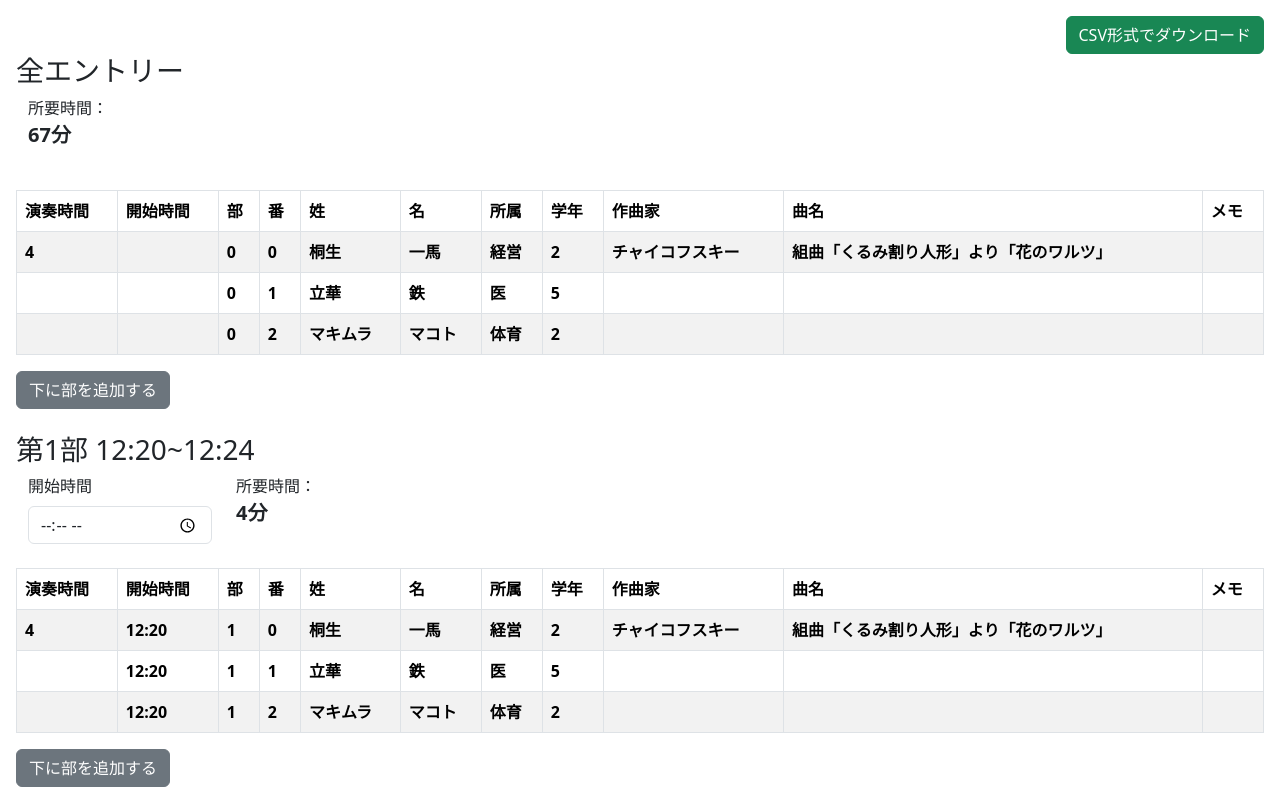
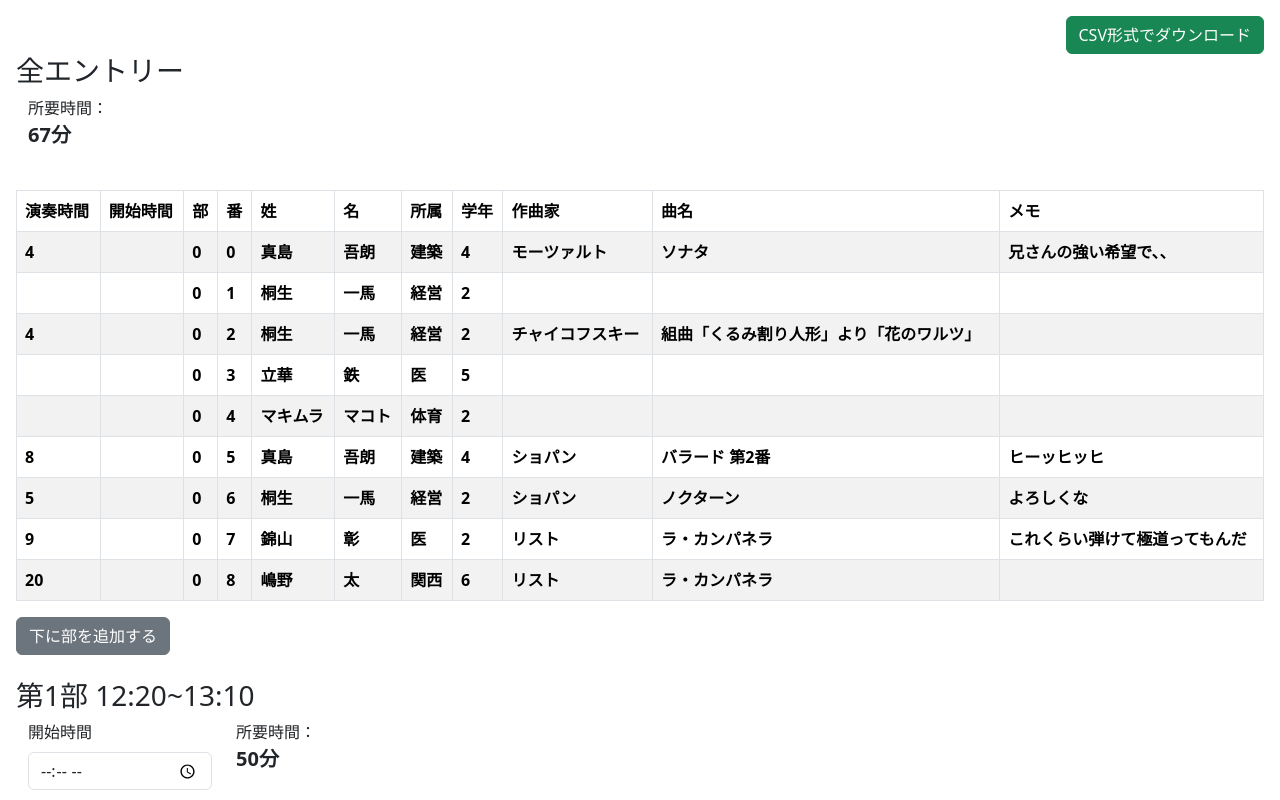
Before and after one commit to ritto153/PianoProgramEditor, a React (Create React App) app: page / in a window 1280 px wide. Shown: the top 800 px of the page. Built offline with nearby package versions, Linux system fonts and the light colour scheme.

Commit message:
新しいデータの表示に成功

```diff
--- a/src/App.tsx
+++ b/src/App.tsx
@@ -5,10 +5,10 @@ import CsvDownloadButton from "./components/CsvDownloadButton";
 import { ReorderEntryInPartMap } from "./utils/ReorderEntryInPartMap";
 import { useEntries } from "./EntryProvider";
 import { DropResult } from "./type/DropResult";
-import { Entry } from "./type/Entry";
+import { NewEntry } from "./type/Entry";
 
 export default function App() {
-  const { partMap, entryMap, setPartMap } = useEntries();
+  const { partMap, newPartMap, newEntryMap, setPartMap } = useEntries();
 
   const nonAssinedPart = Object.values(partMap).find(
     (part) => part.partNum === 0
@@ -43,13 +43,13 @@ export default function App() {
     setPartMap(newPartMap);
   };
 
-  const sortedParts = Object.values(partMap).sort(
+  const sortedParts = Object.values(newPartMap).sort(
     (a, b) => a.partNum - b.partNum
   );
 
-  const csvData: Entry[] = sortedParts
+  const csvData: NewEntry[] = sortedParts
     .map((entry) =>
-      Object.values(entry.entryIds).map((entryId) => entryMap[entryId])
+      Object.values(entry.entryIds).map((entryId) => newEntryMap[entryId])
     )
     .flat();
 
--- a/src/EntryProvider.tsx
+++ b/src/EntryProvider.tsx
@@ -4,17 +4,20 @@ import newResponse from "./data/newResponse.json";
 import { PartMapBuilder } from "./utils/PartMapBuilder";
 import { OldEntryMapBuilder } from "./utils/OldEntryMapBuilder";
 import { NewEntryMapBuilder } from "./utils/NewEntryMapBuilder";
+import { NewPartMapBuilder } from "./utils/NewPartMapBuilder";
 import { EntryMap, NewEntryMap } from "./type/Entry";
 import { PartMap } from "./type/Part";
 
 const initialEntryMap = OldEntryMapBuilder(response.entries);
 const initialNewEntryMap = NewEntryMapBuilder(newResponse.entries);
 const initialPartMap = PartMapBuilder(response);
+const initialNewPartMap = NewPartMapBuilder(newResponse);
 
 interface EntryContextValue {
   entryMap: EntryMap;
   newEntryMap: NewEntryMap;
   partMap: PartMap;
+  newPartMap: PartMap;
   setPartMap: React.Dispatch<React.SetStateAction<PartMap>>;
 }
 
@@ -22,6 +25,7 @@ const EntryContext = createContext<EntryContextValue>({
   entryMap: {},
   newEntryMap: {},
   partMap: {},
+  newPartMap: {},
   setPartMap: () => {},
 });
 export const useEntries = () => useContext(EntryContext);
@@ -31,9 +35,10 @@ export default function EntryProvider(props: { children: JSX.Element }) {
   const entryMap = initialEntryMap;
   const newEntryMap = initialNewEntryMap;
   const [partMap, setPartMap] = useState(initialPartMap);
+  const [newPartMap, setNewPartMap] = useState(initialNewPartMap);
 
   return (
-    <EntryContext.Provider value={{ entryMap, newEntryMap, partMap, setPartMap }}>
+    <EntryContext.Provider value={{ entryMap, newEntryMap, partMap, newPartMap, setPartMap }}>
       {children}
     </EntryContext.Provider>
   );
--- a/src/components/CsvDownloadButton.tsx
+++ b/src/components/CsvDownloadButton.tsx
@@ -1,10 +1,10 @@
 import { CSVLink } from "react-csv";
-import { Entry } from "../type/Entry";
+import { Entry, NewEntry } from "../type/Entry";
 import Button from "react-bootstrap/Button";
 import styled from "styled-components";
 
 type Props = {
-  csvData: Entry[];
+  csvData: NewEntry[];
   // TODO: ヘッダーの定義
   // headers: any;
 };
--- a/src/components/EntryTable.tsx
+++ b/src/components/EntryTable.tsx
@@ -17,16 +17,15 @@ type Props = {
 
 export default function EntryTable(props: Props) {
   const { partId, EntrySchedules } = props;
-  const { partMap, entryMap, newEntryMap } = useEntries();
+  const { newPartMap, entryMap, newEntryMap } = useEntries();
 
-  const part = partMap[partId];
+  const part = newPartMap[partId];
   const selectedEntryIds = part.entryIds;
 
-  const selectedEntryIdsShouldRemove = ["tachibanafu"];
   const entriesForTableRow = useMemo(
     () =>
       BuildEntriesForTableRow({
-        entryIds: selectedEntryIdsShouldRemove,
+        entryIds: selectedEntryIds,
         entryMap: newEntryMap,
         partNum: part.partNum,
         entrySchedules: EntrySchedules,
--- a/src/components/Part.tsx
+++ b/src/components/Part.tsx
@@ -17,12 +17,11 @@ const Wrapper = styled.div`
 
 export default function Part(props: Props) {
   const { partId } = props;
-  const { partMap, newEntryMap } = useEntries();
-  const part = partMap[partId];
+  const { newPartMap, newEntryMap } = useEntries();
+  const part = newPartMap[partId];
 
-  const selectedEntryIdsShouldRemove = ['tachibanafu', 'kazama'];
-  const EntrySchedules = BuildEntrySchedules(
-    selectedEntryIdsShouldRemove,
+  const entrySchedules = BuildEntrySchedules(
+    part.entryIds,
     newEntryMap,
     part.startingTime
   );
@@ -33,14 +32,13 @@ export default function Part(props: Props) {
   } else if (part.entryIds.length === 0) {
     partEndingTime = new Date(part.startingTime);
   } else {
-    // ToDo: 部の最後のエントリーの終了時間を取得するように変更する必要あり
-    partEndingTime = EntrySchedules['tachibanafu'].endingTime;
+    partEndingTime = entrySchedules[part.entryIds[part.entryIds.length - 1]].endingTime;
   }
 
   const wrapperComponent = (
     <Wrapper>
       <EntryTableTitle partId={partId} endingTime={partEndingTime} />
-      <EntryTable partId={partId} EntrySchedules={EntrySchedules} />
+      <EntryTable partId={partId} EntrySchedules={entrySchedules} />
       <EntryTableAddingButton partId={partId} />
       {
         // エントリー数が0件の部は削除ボタンを表示する
--- /dev/null
+++ b/src/utils/NewPartMapBuilder.ts
@@ -0,0 +1,51 @@
+import { NewEntry } from "../type/Entry";
+import { PartMap } from "../type/Part";
+
+type ResponsePart = {
+  id: string;
+  partNum: number;
+  startingTime: string | null;
+};
+
+type ResponsePartMap = {
+  [id: string]: ResponsePart;
+};
+
+export const NewPartMapBuilder = (response: {
+  entries: NewEntry[];
+  parts: ResponsePart[];
+}): PartMap => {
+  const { entries, parts } = response;
+
+  const entriesByPartId: { [key: string]: NewEntry[] } = {};
+  entries.forEach((entry) => {
+    if (!entriesByPartId[entry.partId]) {
+      entriesByPartId[entry.partId] = [];
+    }
+    entriesByPartId[entry.partId].push(entry);
+  });
+
+  const partsByPartId: ResponsePartMap = {};
+  parts.forEach((part) => {
+    partsByPartId[part.id] = part;
+  });
+
+  const result: PartMap = {};
+
+  Object.entries(entriesByPartId).forEach(([partId, entries]) => {
+    if (!entries) throw new Error();
+
+    const part = partsByPartId[partId];
+
+    if (!part) throw new Error("エントリーの持つ部が存在しません");
+
+    result[part.id] = {
+      id: part.id,
+      partNum: part.partNum,
+      startingTime: part.startingTime ? new Date(part.startingTime) : null,
+      entryIds: entries.map((entry) => entry.id),
+    };
+  });
+
+  return result;
+};
```
